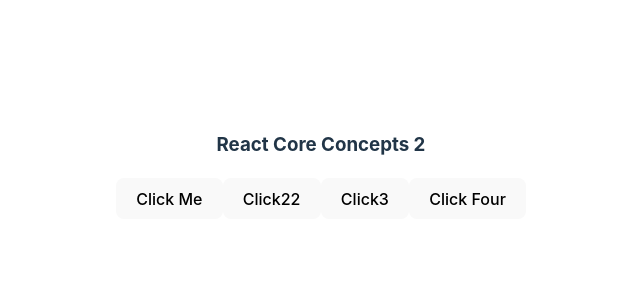
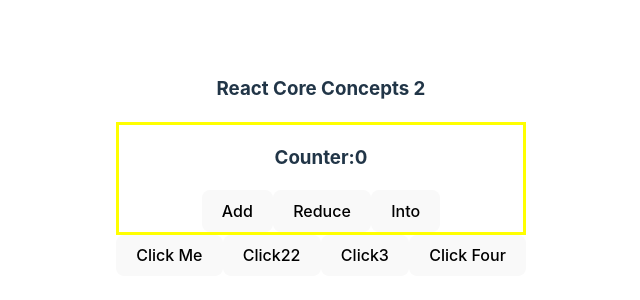
Before and after one commit to MdAlamin50/explore-react-cor-concepts-part2, a React (Vite) app: page / in a window 1280 px wide. Shown: the part 234-534 px from the top of the page, without its empty margins (319-959 px from the left). Built offline with nearby package versions, Linux system fonts and the light colour scheme.

Commit message:
added the count handle

```diff
--- a/src/App.jsx
+++ b/src/App.jsx
@@ -1,4 +1,5 @@
 import "./App.css";
+import Counter from "./conter";
 
 function App() {
   function handleClick() {
@@ -15,6 +16,7 @@
   return (
     <>
       <h3>React Core Concepts 2</h3>
+      <Counter></Counter>
       <button onClick={handleClick}>Click Me</button>
       <button onClick={handleClick2}>Click22</button>
       <button
--- /dev/null
+++ b/src/conter.jsx
@@ -0,0 +1,28 @@
+import { useState } from "react"
+
+export default function Counter(){
+    const [count, setCount]=useState(0)
+    const handleAdd =() =>{
+        const newCount =count+1;
+        setCount(newCount);
+    }
+
+    const handleReduce =()=>{
+      const newCount=count-1
+      setCount(newCount)
+    }
+
+    const handleInto = () => {
+       const newCount=count*3
+       setCount(newCount)
+    }
+
+  return(
+    <div style={{border:'3px solid yellow'}}>
+        <h3>Counter:{count}</h3>
+        <button onClick={handleAdd}>Add</button>
+        <button onClick={handleReduce}>Reduce</button>
+        <button onClick={handleInto}>Into</button>
+    </div>
+  )
+}
```
